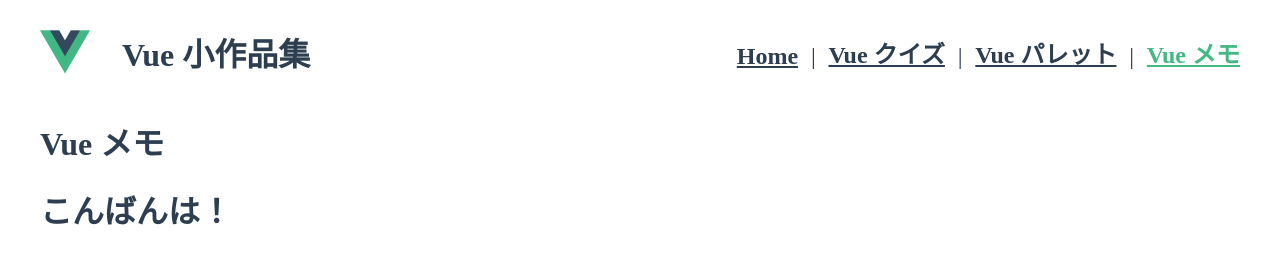
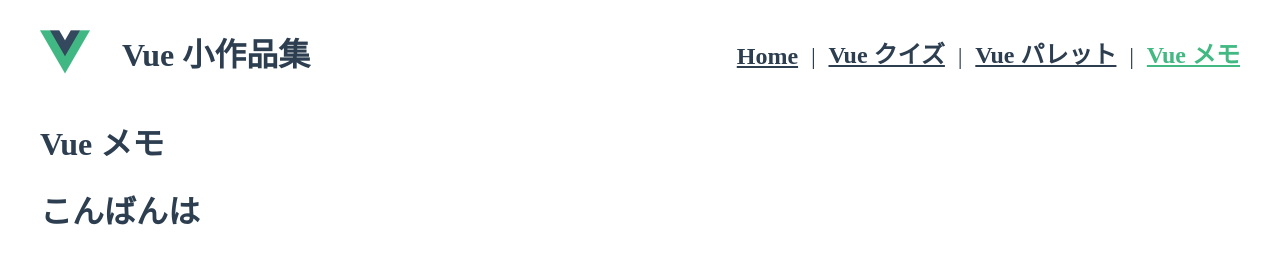
Before and after one commit to webex14-team-1/demo-team-app, a Vue app: page /memo in a window 1280 px wide. Shown: the top 275 px of the page. Built offline with nearby package versions, Linux system fonts and the light colour scheme.

Commit message:
こんにちはを追加しました

```diff
--- a/src/views/MemoApp.vue
+++ b/src/views/MemoApp.vue
@@ -1,6 +1,6 @@
 <template>
   <h1>Vue メモ</h1>
-  <h1>こんばんは！</h1>
+  <h1>こんばんは</h1>
   <div class="memo-list">
     <ul class="memo-list__container">
       <li class="memo">
```
